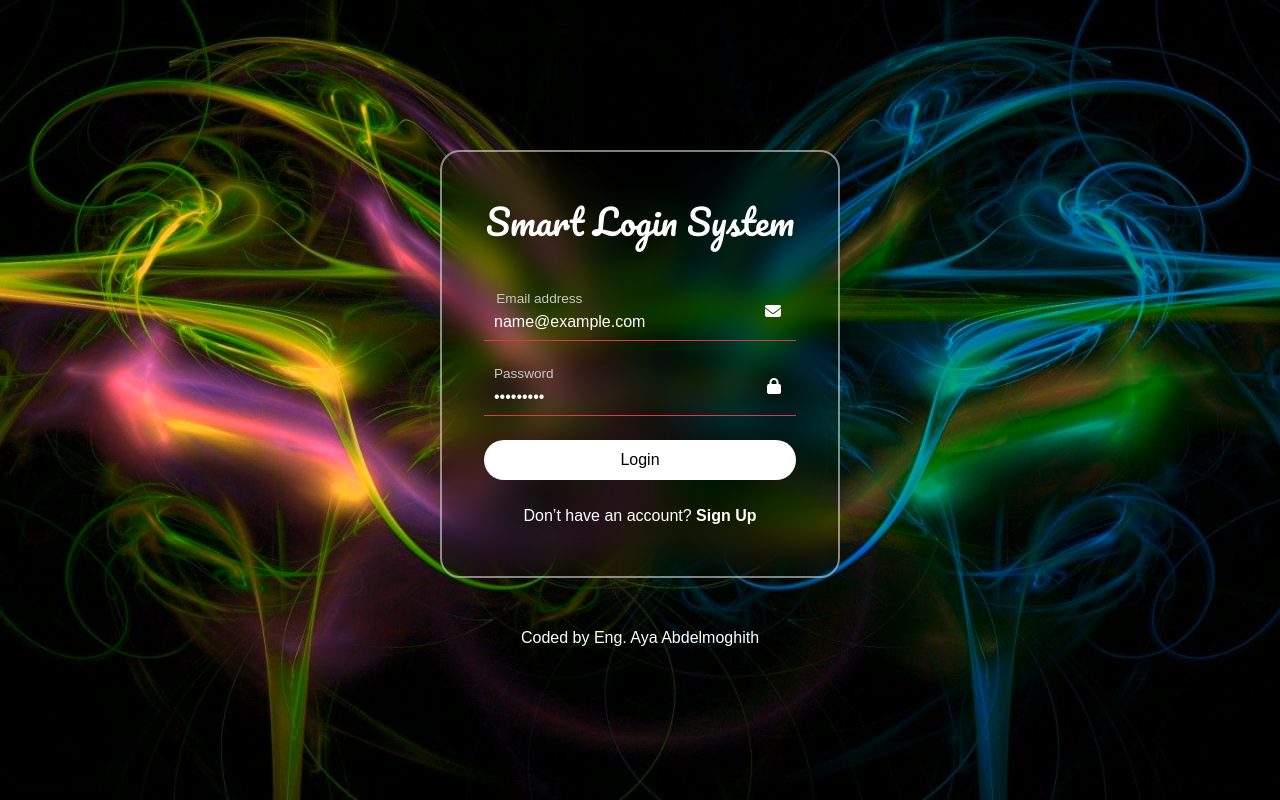
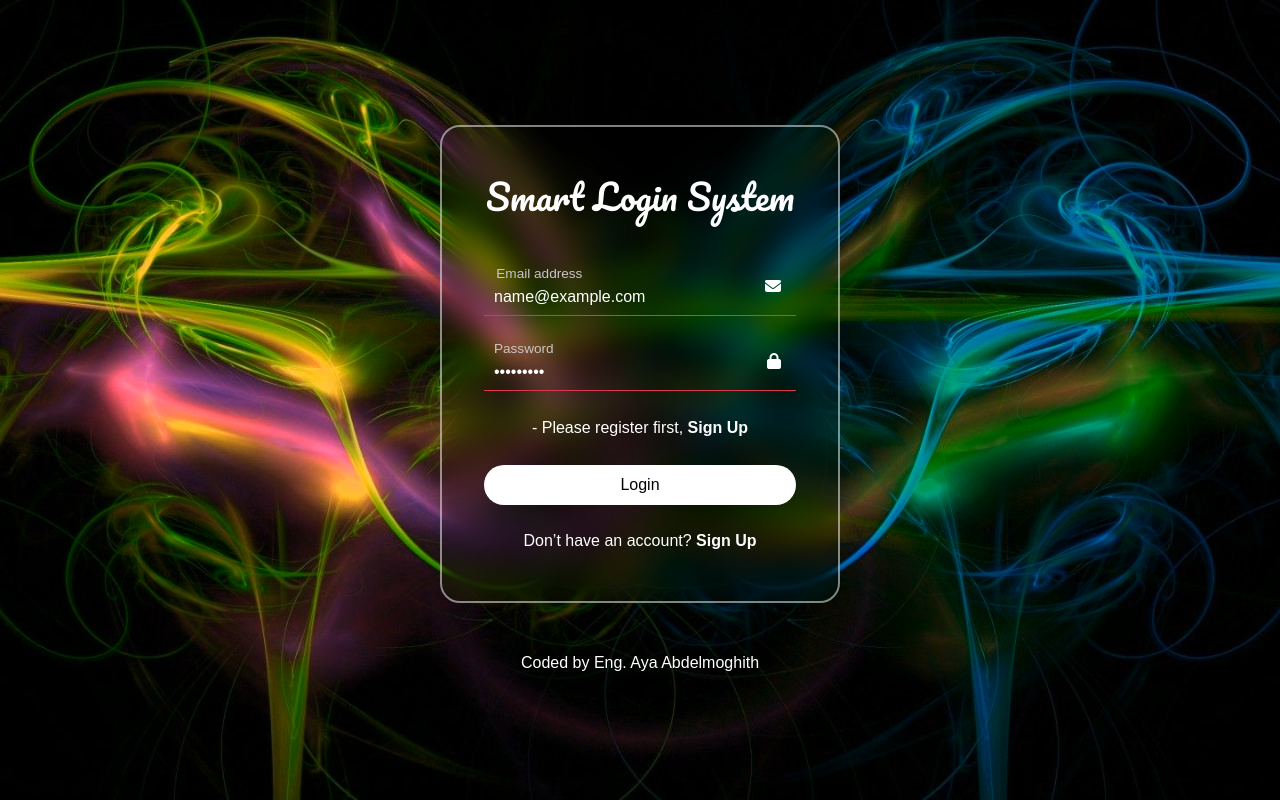
Before and after one commit to AyaAbdelmoghith/Smart-Login-System, a plain HTML site: page index.html in a window 1280 px wide. Both pictures are taken after typing "name@example.com", "Sample123" into the empty fields and a click on the button "Login". Drawn offline with Linux system fonts and the light colour scheme; some packages are replaced by stand-ins of ours; a script that the page names is missing; a web font is replaced by a local one.

Commit message:
index.html

```diff
--- a/index.html
+++ b/index.html
@@ -40,6 +40,8 @@
                         <p class="email-validation mb-2">- Email address field is required.</p>
                         <p class="pass-validation mb-2">- Password field is required.</p>
                         <p class="input-validation mb-2">- Incorrect email or password.</p>
+                        <p class="empty-users-list">- Please register first, <a href="sign-up.html"
+                            class="sign-link" target="_blank">Sign Up</a></p>
                     </div>
                     <button type="submit" id="loginBtn" class="mb-4 w-100 btn-style">Login</button>
                     <p class=" text-white text-center">Don’t have an account? <a href="sign-up.html"
```
